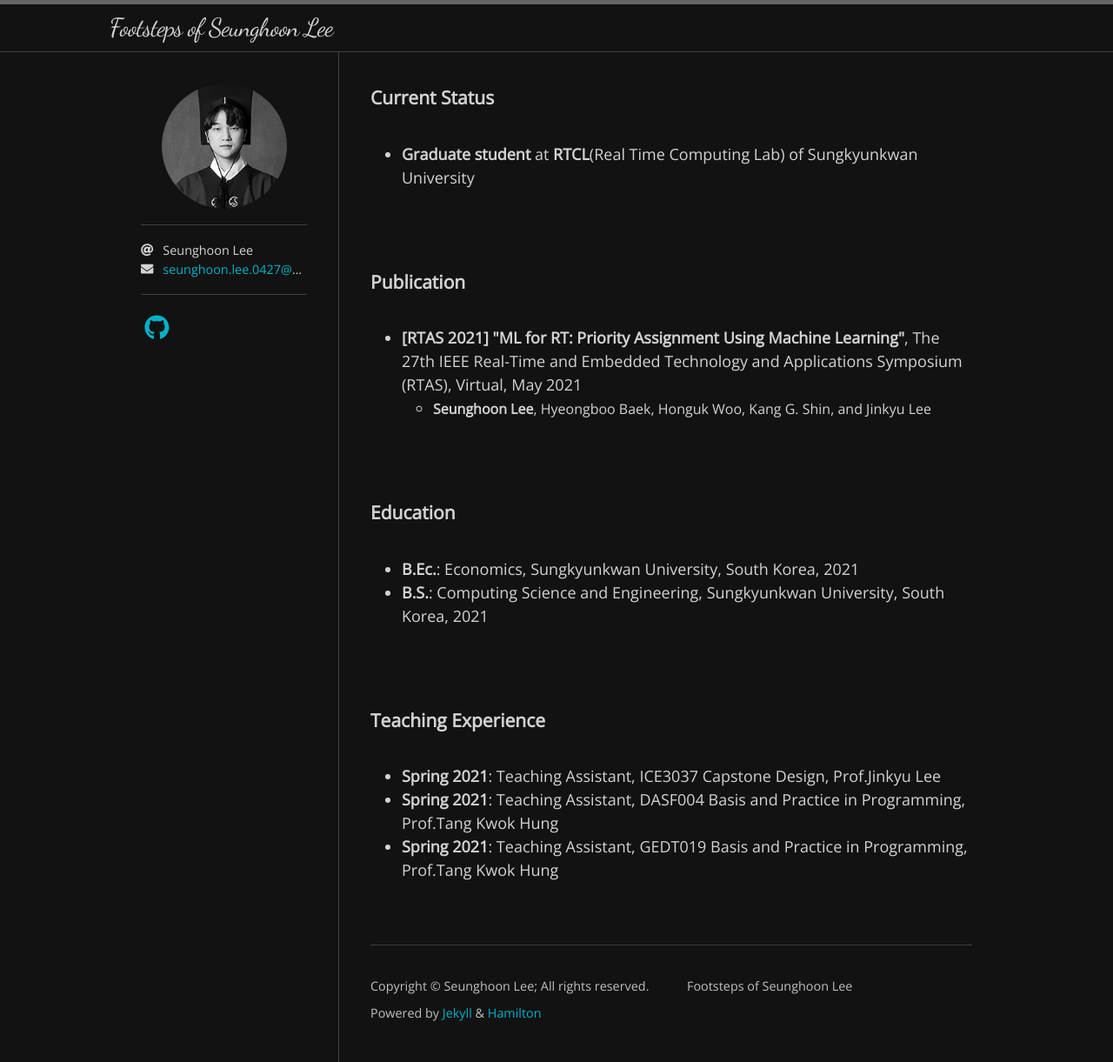
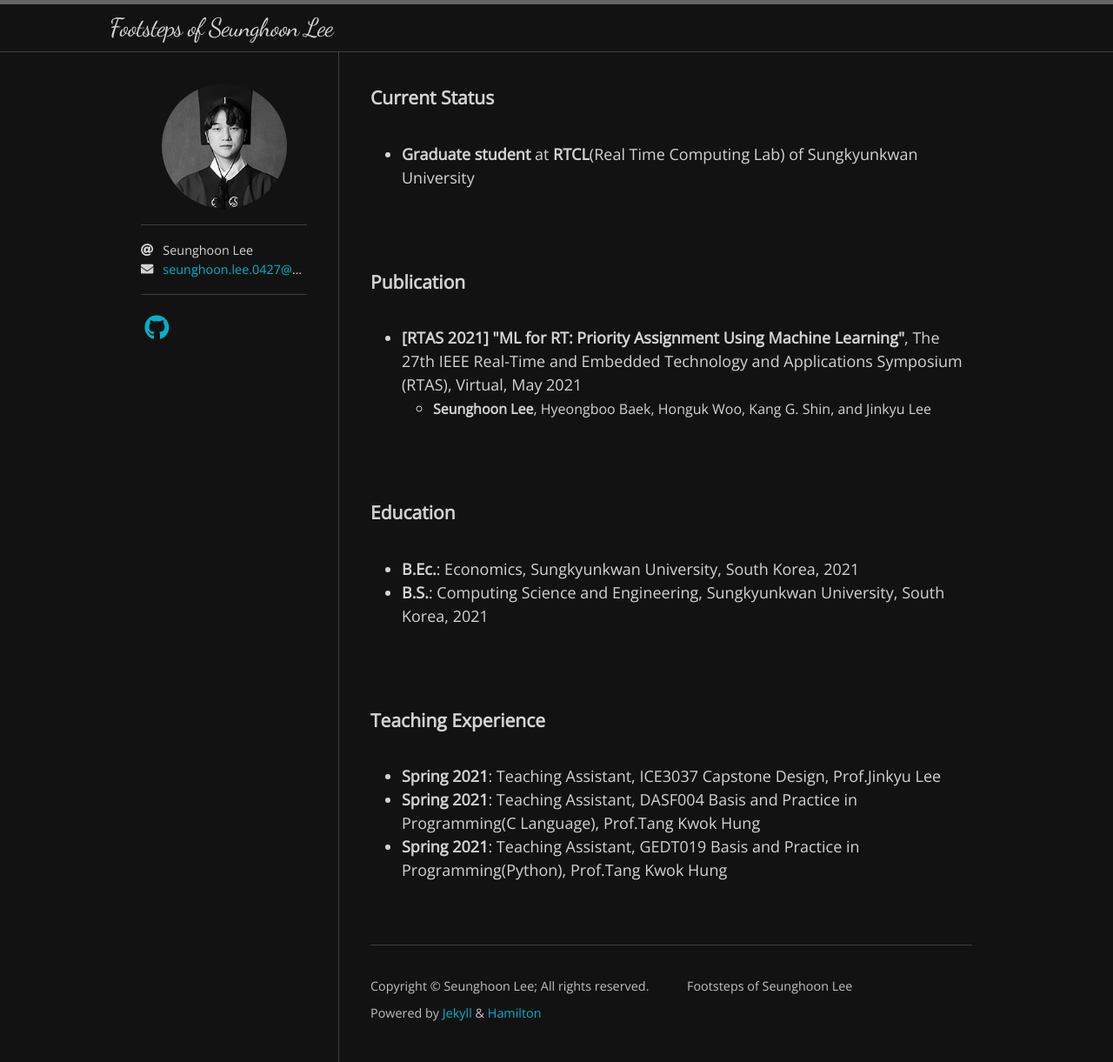
Before and after one commit to SeungHoon00/seunghoon00.github.io, a Jekyll site: the page built from index.html, in a window 1280 px wide. Shown: the whole page at 87% size. Built offline with Jekyll 4.4.1, drawn with Linux system fonts in a browser that asks for light colours; nearby versions of some CDN libraries; some web fonts are replaced; the list of posts is cut into pages by our own code.

Commit message:
Update home.html

```diff
--- a/_layouts/home.html
+++ b/_layouts/home.html
@@ -44,8 +44,8 @@ layout: default
     <h3>Teaching Experience</h3>
     <ul>
       <li><b>Spring 2021</b>: Teaching Assistant, ICE3037 Capstone Design, Prof.Jinkyu Lee</li>
-      <li><b>Spring 2021</b>: Teaching Assistant, DASF004 Basis and Practice in Programming, Prof.Tang Kwok Hung</li>
-      <li><b>Spring 2021</b>: Teaching Assistant, GEDT019 Basis and Practice in Programming, Prof.Tang Kwok Hung</li>
+      <li><b>Spring 2021</b>: Teaching Assistant, DASF004 Basis and Practice in Programming(C Language), Prof.Tang Kwok Hung</li>
+      <li><b>Spring 2021</b>: Teaching Assistant, GEDT019 Basis and Practice in Programming(Python), Prof.Tang Kwok Hung</li>
     </ul>
   </section>
 
```
